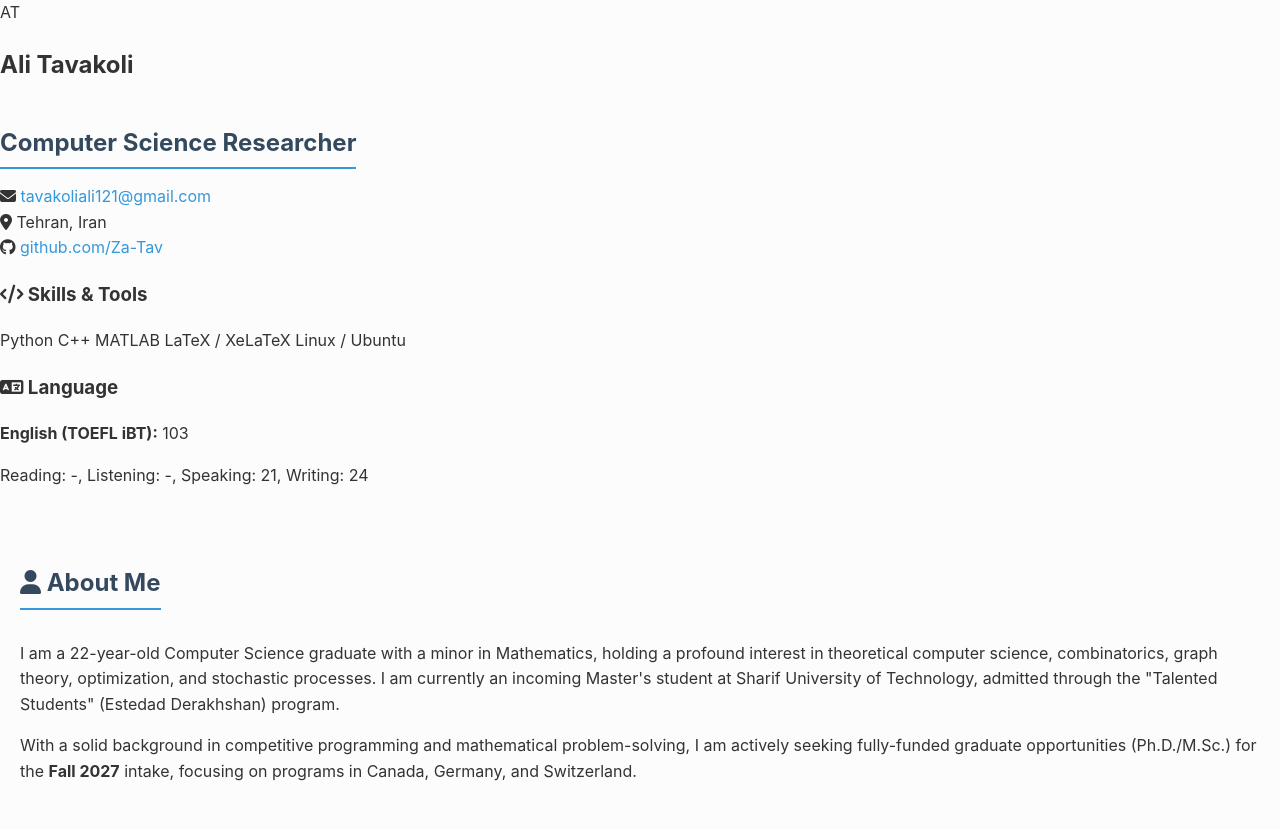
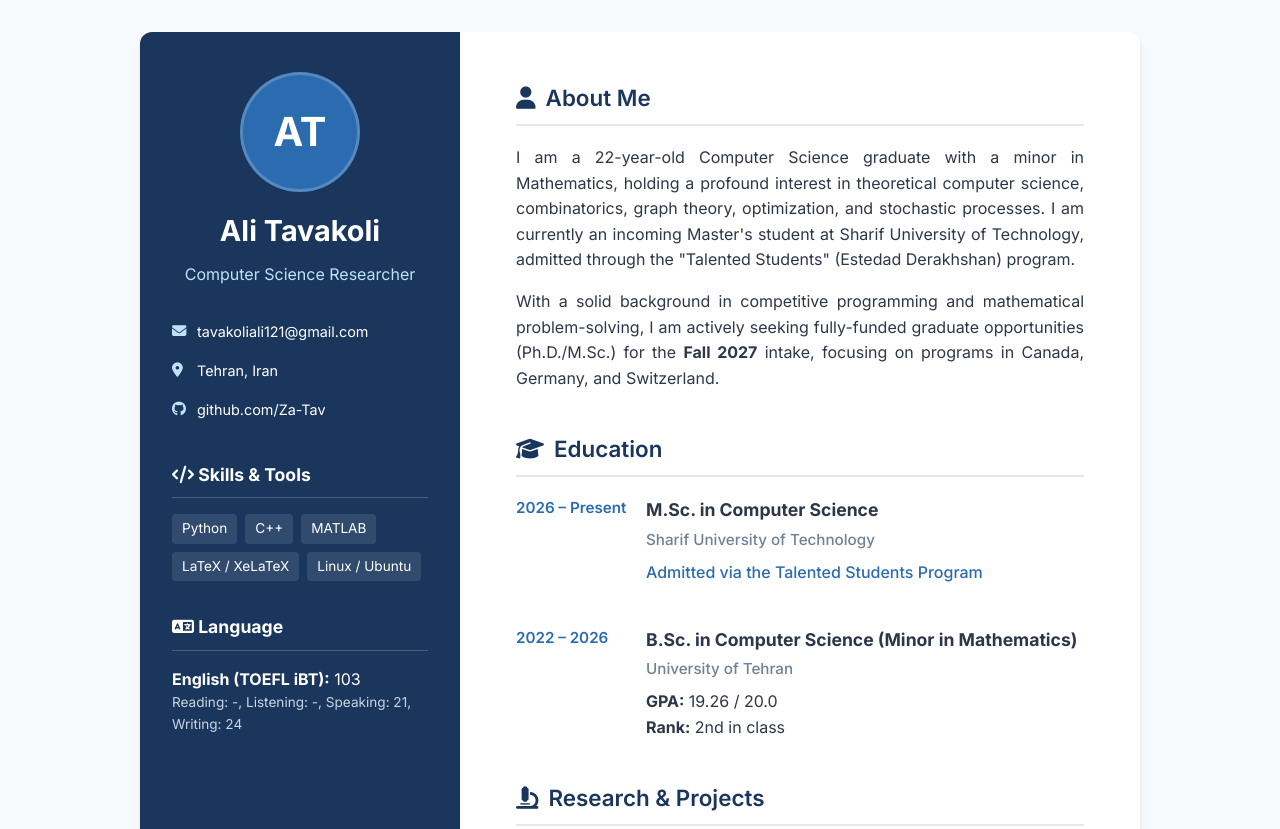
Before and after one commit to Alii-Tavakolii/alii-tavakolii.ir, a plain HTML site: page index.html in a window 1280 px wide. Shown: the top 829 px of the page. Drawn offline with Linux system fonts and the light colour scheme.

Commit message:
Update style.css

```diff
--- a/style.css
+++ b/style.css
@@ -1,85 +1,246 @@
+@import url('https://fonts.googleapis.com/css2?family=Inter:wght@300;400;500;600;700&display=swap');
+
 :root {
-    --primary-color: #2c3e50;
-    --secondary-color: #34495e;
-    --accent-color: #3498db;
-    --text-color: #333;
-    --bg-color: #fcfcfc;
+    --primary-color: #1a365d;
+    --secondary-color: #2b6cb0;
+    --text-main: #2d3748;
+    --text-muted: #718096;
+    --bg-main: #f7fafc;
+    --bg-card: #ffffff;
+    --border-color: #e2e8f0;
+}
+
+* {
+    margin: 0;
+    padding: 0;
+    box-sizing: border-box;
 }
 
 body {
-    font-family: -apple-system, BlinkMacSystemFont, "Segoe UI", Roboto, Helvetica, Arial, sans-serif;
+    font-family: 'Inter', sans-serif;
+    background-color: var(--bg-main);
+    color: var(--text-main);
     line-height: 1.6;
-    color: var(--text-color);
-    background-color: var(--bg-color);
-    margin: 0;
-    padding: 0;
+    padding: 2rem 1rem;
 }
 
-.container {
-    max-width: 800px;
+.resume-wrapper {
+    max-width: 1000px;
     margin: 0 auto;
-    padding: 0 20px;
+    background-color: var(--bg-card);
+    border-radius: 12px;
+    box-shadow: 0 4px 6px -1px rgba(0, 0, 0, 0.1), 0 2px 4px -1px rgba(0, 0, 0, 0.06);
+    display: flex;
+    overflow: hidden;
 }
 
-header {
+/* Sidebar Styles */
+.sidebar {
     background-color: var(--primary-color);
     color: white;
-    padding: 60px 0 40px;
-    text-align: center;
+    width: 320px;
+    padding: 2.5rem 2rem;
+    flex-shrink: 0;
 }
 
-header h1 {
-    margin: 0;
-    font-size: 2.5rem;
-    font-weight: 700;
+.profile-container {
+    text-align: center;
+    margin-bottom: 2rem;
 }
 
-.subtitle {
-    font-size: 1.2rem;
-    color: #ecf0f1;
-    margin-top: 10px;
+.profile-avatar {
+    width: 120px;
+    height: 120px;
+    background-color: var(--secondary-color);
+    border-radius: 50%;
+    margin: 0 auto 1rem;
+    display: flex;
+    align-items: center;
+    justify-content: center;
+    font-size: 2.5rem;
+    font-weight: bold;
+    border: 3px solid rgba(255,255,255,0.2);
 }
 
-main {
-    padding: 40px 20px;
+.profile-container h1 {
+    font-size: 1.8rem;
+    font-weight: 700;
+    margin-bottom: 0.5rem;
 }
 
-section {
-    margin-bottom: 40px;
+.profile-container .title {
+    font-size: 1rem;
+    font-weight: 400;
+    color: #bee3f8;
 }
 
-h2 {
-    color: var(--secondary-color);
-    border-bottom: 2px solid var(--accent-color);
-    padding-bottom: 5px;
-    display: inline-block;
-    margin-bottom: 15px;
+.contact-info {
+    margin-bottom: 2.5rem;
 }
 
-ul {
-    list-style-type: square;
-    padding-left: 20px;
+.contact-item {
+    display: flex;
+    align-items: center;
+    margin-bottom: 1rem;
+    font-size: 0.9rem;
 }
 
-li {
-    margin-bottom: 8px;
+.contact-item i {
+    width: 25px;
+    color: #bee3f8;
 }
 
-a {
-    color: var(--accent-color);
+.contact-item a {
+    color: white;
     text-decoration: none;
-    transition: color 0.3s ease;
+    transition: color 0.2s;
 }
 
-a:hover {
-    color: #2980b9;
+.contact-item a:hover {
+    color: #bee3f8;
     text-decoration: underline;
 }
 
-footer {
-    text-align: center;
-    padding: 20px 0;
-    font-size: 0.9rem;
-    color: #7f8c8d;
-    border-top: 1px solid #eaeaea;
+.sidebar-section {
+    margin-bottom: 2rem;
 }
+
+.sidebar-section h3 {
+    font-size: 1.1rem;
+    margin-bottom: 1rem;
+    border-bottom: 1px solid rgba(255,255,255,0.2);
+    padding-bottom: 0.5rem;
+}
+
+.skills-list {
+    display: flex;
+    flex-wrap: wrap;
+    gap: 0.5rem;
+}
+
+.skill-tag {
+    background-color: rgba(255,255,255,0.1);
+    padding: 4px 10px;
+    border-radius: 4px;
+    font-size: 0.85rem;
+}
+
+.sub-text {
+    font-size: 0.85rem;
+    color: #cbd5e0;
+}
+
+/* Main Content Styles */
+.content {
+    flex-grow: 1;
+    padding: 3rem 3.5rem;
+}
+
+.content-section {
+    margin-bottom: 2.5rem;
+}
+
+.section-title {
+    color: var(--primary-color);
+    font-size: 1.4rem;
+    font-weight: 600;
+    margin-bottom: 1.2rem;
+    display: flex;
+    align-items: center;
+    gap: 10px;
+    border-bottom: 2px solid var(--border-color);
+    padding-bottom: 0.5rem;
+}
+
+.content-section p {
+    margin-bottom: 1rem;
+    text-align: justify;
+}
+
+.highlight {
+    color: var(--secondary-color);
+    font-weight: 500;
+}
+
+/* Timeline/Education */
+.timeline-item {
+    display: flex;
+    margin-bottom: 1.5rem;
+}
+
+.timeline-date {
+    width: 130px;
+    flex-shrink: 0;
+    font-weight: 600;
+    color: var(--secondary-color);
+    font-size: 0.95rem;
+}
+
+.timeline-content h3 {
+    font-size: 1.1rem;
+    color: var(--text-main);
+    margin-bottom: 0.2rem;
+}
+
+.timeline-content h4 {
+    font-size: 0.95rem;
+    font-weight: 500;
+    color: var(--text-muted);
+    margin-bottom: 0.5rem;
+}
+
+.timeline-content ul {
+    list-style-type: none;
+}
+
+/* Projects */
+.project-item {
+    background-color: var(--bg-main);
+    border-left: 3px solid var(--secondary-color);
+    padding: 1rem 1.2rem;
+    margin-bottom: 1rem;
+    border-radius: 0 4px 4px 0;
+}
+
+.project-item h3 {
+    font-size: 1.1rem;
+    margin-bottom: 0.2rem;
+}
+
+.project-item .sub-text {
+    color: var(--text-muted);
+    margin-bottom: 0.5rem;
+}
+
+/* Lists */
+.list-styled {
+    padding-left: 1.2rem;
+}
+
+.list-styled li {
+    margin-bottom: 0.8rem;
+}
+
+/* Responsive Design */
+@media (max-width: 768px) {
+    .resume-wrapper {
+        flex-direction: column;
+    }
+
+    .sidebar {
+        width: 100%;
+        padding: 2rem;
+    }
+
+    .content {
+        padding: 2rem;
+    }
+
+    .timeline-item {
+        flex-direction: column;
+    }
+
+    .timeline-date {
+        margin-bottom: 0.3rem;
+    }
+}
```
